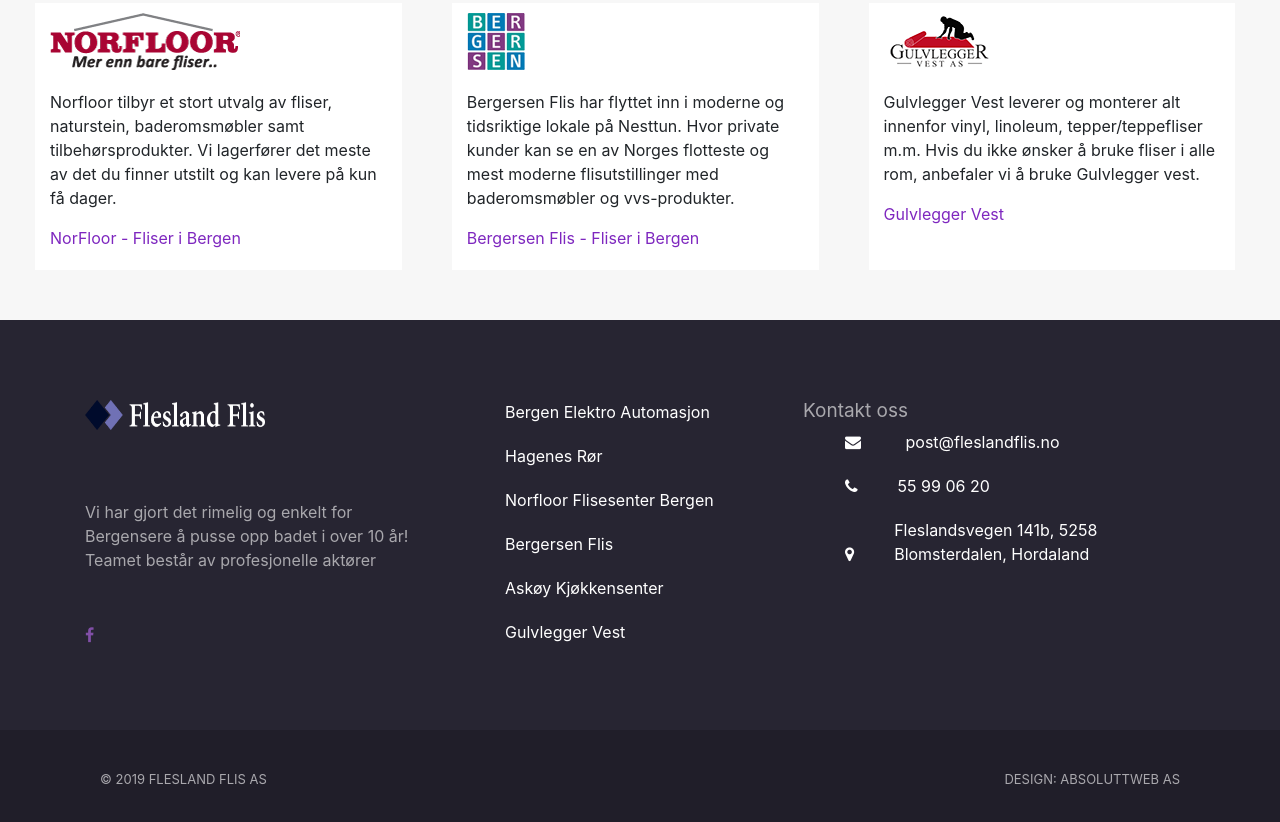
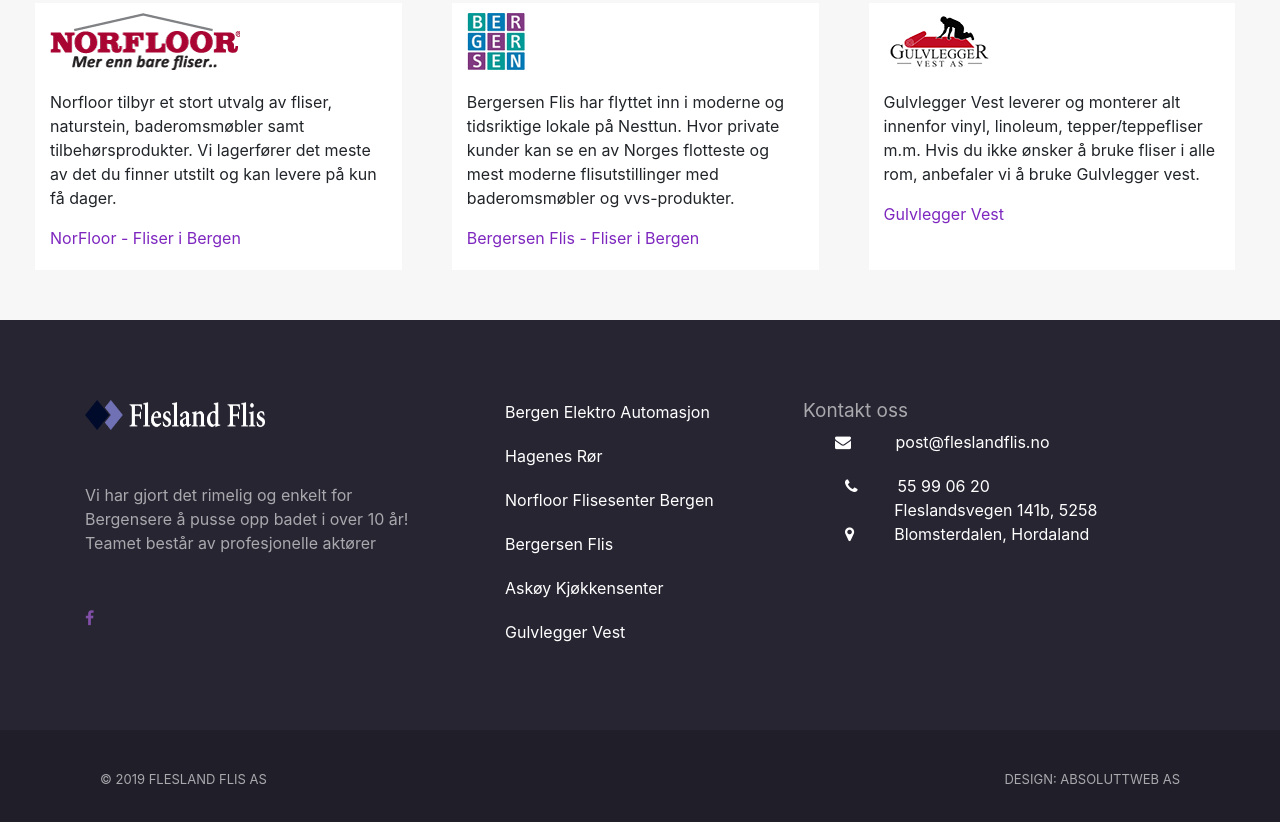
Before and after one commit to stephenolatunji/group_project, a plain HTML site: page index.html in a window 1280 px wide. Shown: the part 3119-3941 px from the top of the page. Drawn offline with nearby package versions, Linux system fonts and the light colour scheme.

Commit message:
added some new features

```diff
--- a/css/styles.css
+++ b/css/styles.css
@@ -417,7 +417,7 @@
 
 #indexFifthSection p {
 	color: #a9a8ad;
-	padding-top: 70px;
+	padding-top: 53px;
 }
 
 #indexFifthSection h4 {
@@ -435,6 +435,16 @@
 	color: #814fa7;
 }
 
+.marker {
+	position: relative;
+	top: -20px;
+}
+
+.envelope {
+	position: relative;
+	left: -10px;
+}
+
 footer {
 	padding: 2rem 0;
 	background-color: #201e29;
--- a/index.html
+++ b/index.html
@@ -393,9 +393,9 @@
         <div class="col-md-4">
           <h4>Kontakt oss</h4>
           <ul>
-            <li><i class="fa fa-envelope"></i> <a href="">post@fleslandflis.no</a></li>
+            <li class="envelope"><i class="fa fa-envelope"></i> <a href="">post@fleslandflis.no</a></li>
             <li><i class="fa fa-phone"></i><a href="">55 99 06 20</a></li>
-            <li><i class="fa fa-map-marker"></i><a href="">Fleslandsvegen 141b, 5258 <br>
+            <li class="marker"><i class="fa fa-map-marker"></i><a href="">Fleslandsvegen 141b, 5258 <br>
             Blomsterdalen, Hordaland
                 </a></li>
 
```
